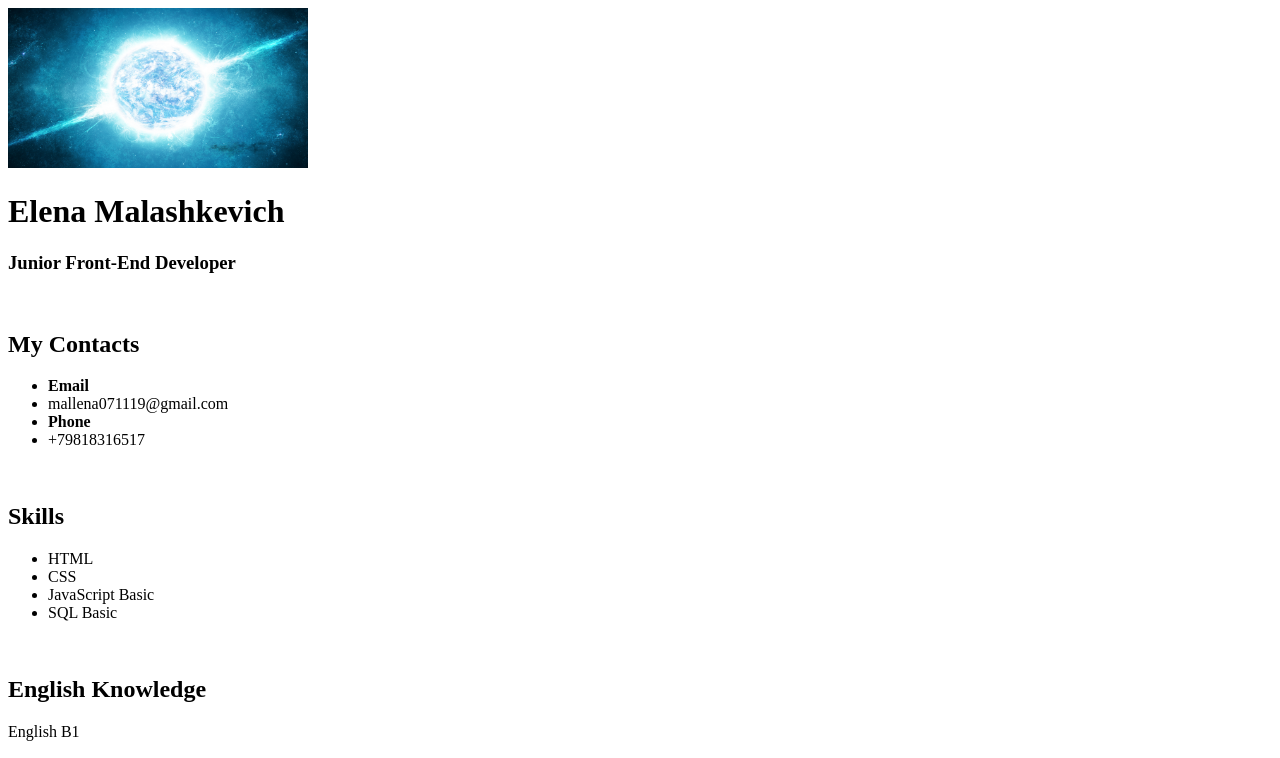
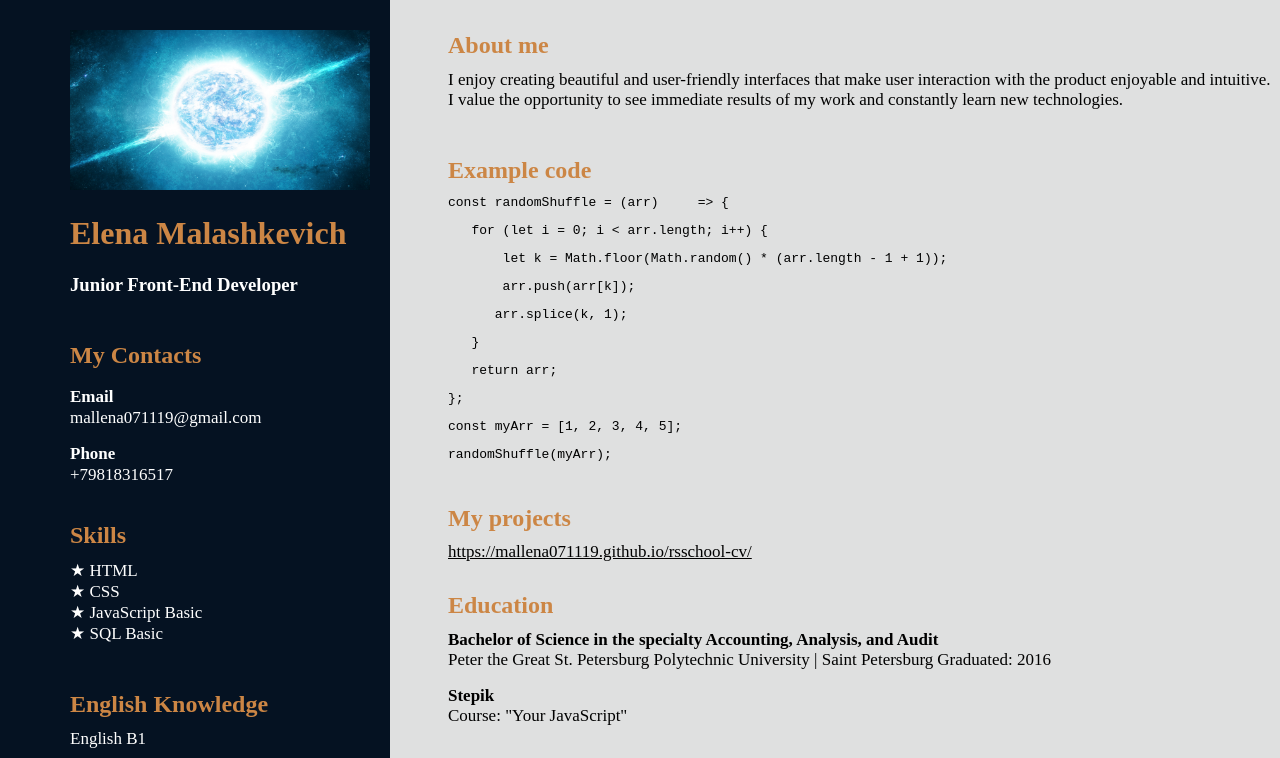
Before and after one commit to Mallena071119/rsschool-cv, a plain HTML site: page index.html in a window 1280 px wide. Shown: the top 758 px of the page. Drawn offline with Linux system fonts and the light colour scheme.

Commit message:
fix: conected another file css

```diff
--- a/index.html
+++ b/index.html
@@ -4,7 +4,7 @@
 <meta name="description" content="Homework for RS-School">
 <meta charset="UTF-8">
 <meta name="viewport" content="width=device-width, initial-scale=1.0">
-<link rel="stylesheet" href="./Style1.css">
+<link rel="stylesheet" href="./style.css">
 <title>Resume</title>
 </head>
 
```
